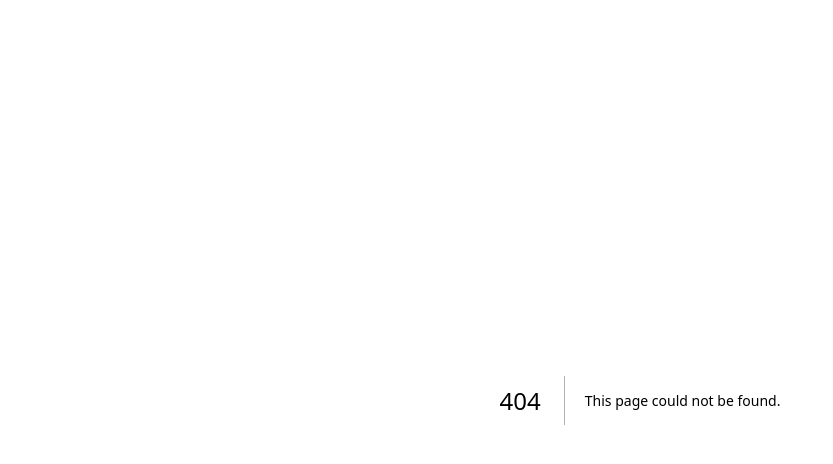
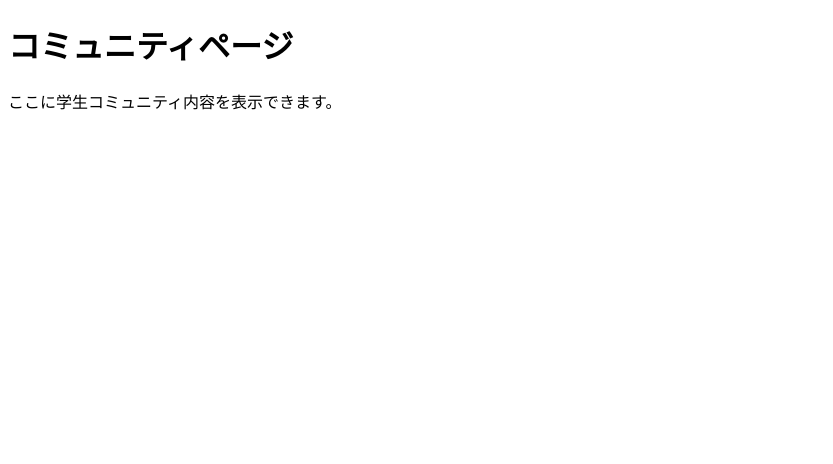
Before and after one commit to shino1892/OIC-Web-Portal, a Next.js app in the folder frontend/: page /community in a window 1280 px wide. Before the commit this address had no page. Shown: the top 464 px of the page, without its empty margins (0-833 px from the left). Built offline with nearby package versions, Linux system fonts and the light colour scheme.

Commit message:
add コミュニティページ

```diff
--- /dev/null
+++ b/frontend/src/app/community/page.tsx
@@ -0,0 +1,13 @@
+// frontend/app/community/page.tsx
+"use client";
+// import { useEffect, useState } from "react";
+// import { Button } from "@/components/ui/Button";
+
+export default function Community() {
+  return (
+    <main>
+      <h1>コミュニティページ</h1>
+      <p>ここに学生コミュニティ内容を表示できます。</p>
+    </main>
+  );
+}
```
